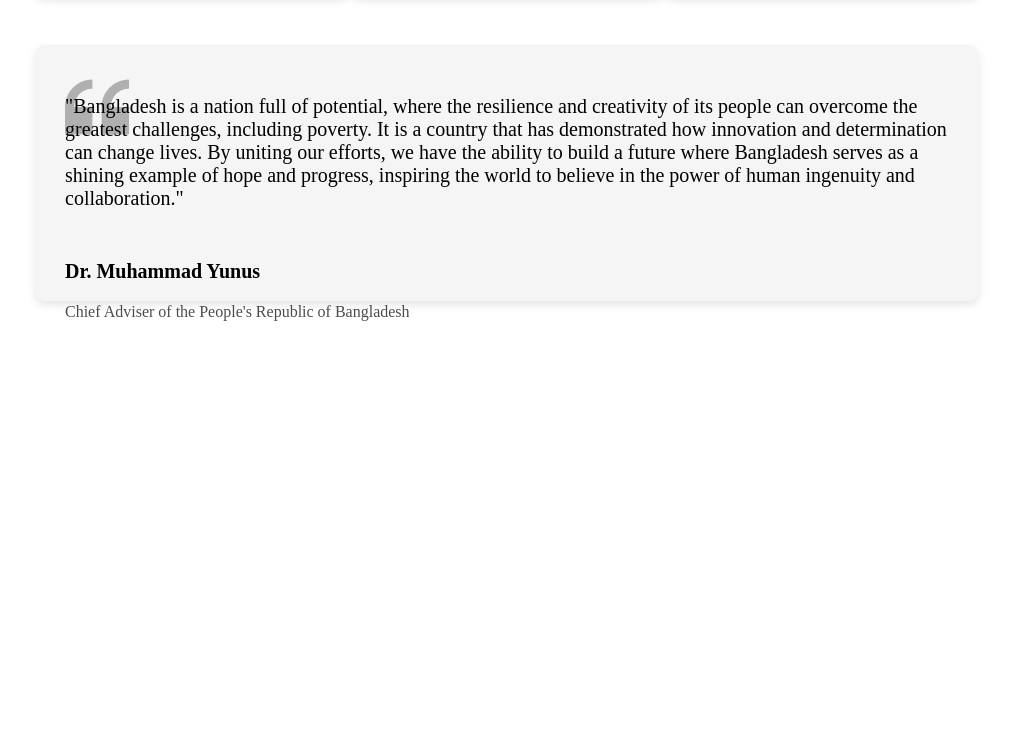
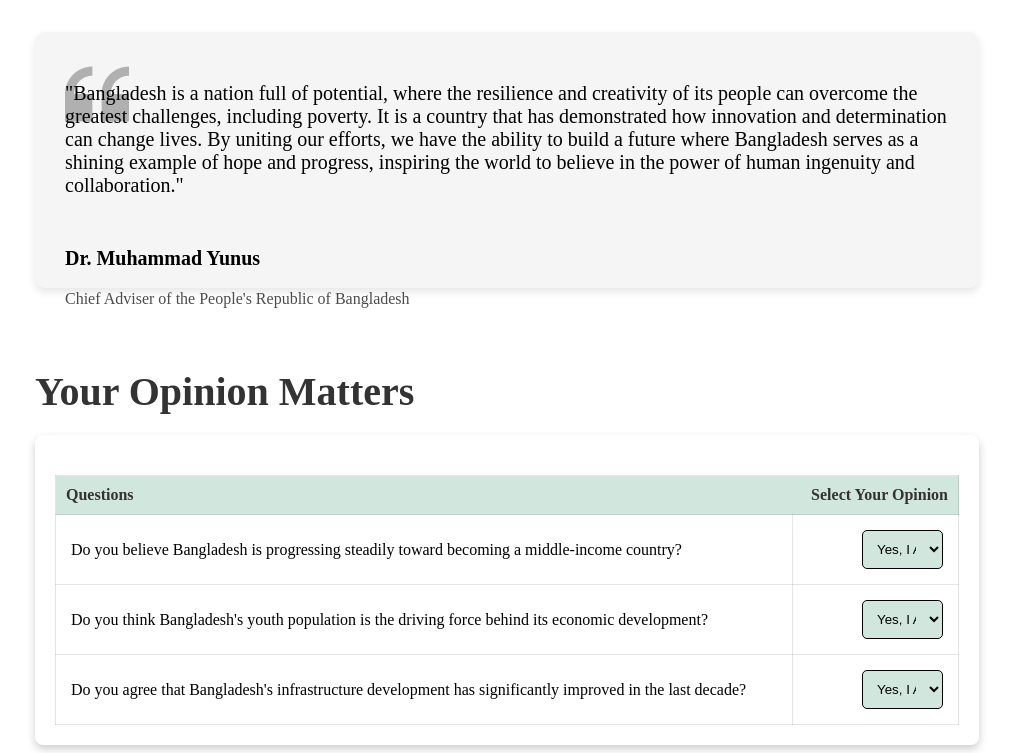
Before and after one commit to arman07k/Assignment-1, a plain HTML site: page index.html in a window 1280 px wide. Shown: the part 1665-2418 px from the top of the page, without its empty margins (133-1146 px from the left). Before the commit the page ends 1986 px from the top, so only its background shows below. Drawn offline with Linux system fonts and the light colour scheme.

Commit message:
opinion added

```diff
--- a/index.html
+++ b/index.html
@@ -101,6 +101,50 @@
            <p class="vision-qute-txt-2">Chief Adviser of the People's Republic of Bangladesh</p>
         </div>
      </section>
+     <!-- Opinion Section -->
+
+    <section class="opinion-section">
+        <h1>Your Opinion Matters</h1>
+        <div class="opinion-section-div">
+            <table>
+                <thead>
+                    <tr>
+                        <th>Questions</th>
+                        <th class="table-data-section">Select Your Opinion</th>
+                    </tr>
+                </thead>
+                <tbody>
+                    <tr>
+                        <td>Do you believe Bangladesh is progressing steadily toward becoming a middle-income country?</td>
+                        <td class="table-data-section">
+                            <select>
+                                <option>Yes, I Agree</option>
+                                <option>No, I Disagree</option>
+                            </select>
+                        </td>
+                    </tr>
+                    <tr>
+                        <td>Do you think Bangladesh's youth population is the driving force behind its economic development?</td>
+                        <td class="table-data-section">
+                            <select>
+                                <option>Yes, I Agree</option>
+                                <option>No, I Disagree</option>
+                            </select>
+                        </td>
+                    </tr>
+                    <tr>
+                        <td>Do you agree that Bangladesh's infrastructure development has significantly improved in the last decade?</td>
+                        <td class="table-data-section">
+                            <select>
+                                <option>Yes, I Agree</option>
+                                <option>No, I Disagree</option>
+                            </select>
+                        </td>
+                    </tr>
+                </tbody>
+            </table>
+        </div>
+    </section>
 
     </main>
 </body>
--- a/style.css
+++ b/style.css
@@ -206,3 +206,62 @@
     font-size: 20px;
     padding-left: 30px;
 }
+/* opinion section */
+.opinion-section{
+    margin-top: 5rem;
+}
+.opinion-section h1{
+    font-size: 40px;
+}
+.opinion-section-div{
+    background-color: white;
+    box-shadow: 0 4px 8px rgba(0, 0, 0, 0.2);
+    border-radius: 8px;
+    padding: 20px;
+    text-align: center;
+}
+
+h1 {
+    font-size: 24px;
+    margin-bottom: 20px;
+    color: #333;
+}
+
+table {
+    width: 100%;
+    border-collapse: collapse;
+    margin-top: 20px;
+}
+
+thead {
+    background-color: #d1e7dd;
+    border: 1px solid rgba(0, 0, 0, 0.1);
+}
+
+thead th {
+    text-align: left;
+    padding: 10px;
+    font-weight: bold;
+    color: #333;
+}
+
+tbody tr {
+    border-bottom: 1px solid gray;
+}
+
+tbody td {
+    padding: 15px;
+    text-align: left;
+    border: 1px solid rgba(0, 0, 0, 0.1);
+}
+
+tbody td select {
+    width: 60%;
+    padding: 10px;
+    border: 1px solid black;
+    border-radius: 5px;
+    background-color: #d1e7dd;
+}
+.table-data-section{
+    text-align: right;
+}
```
